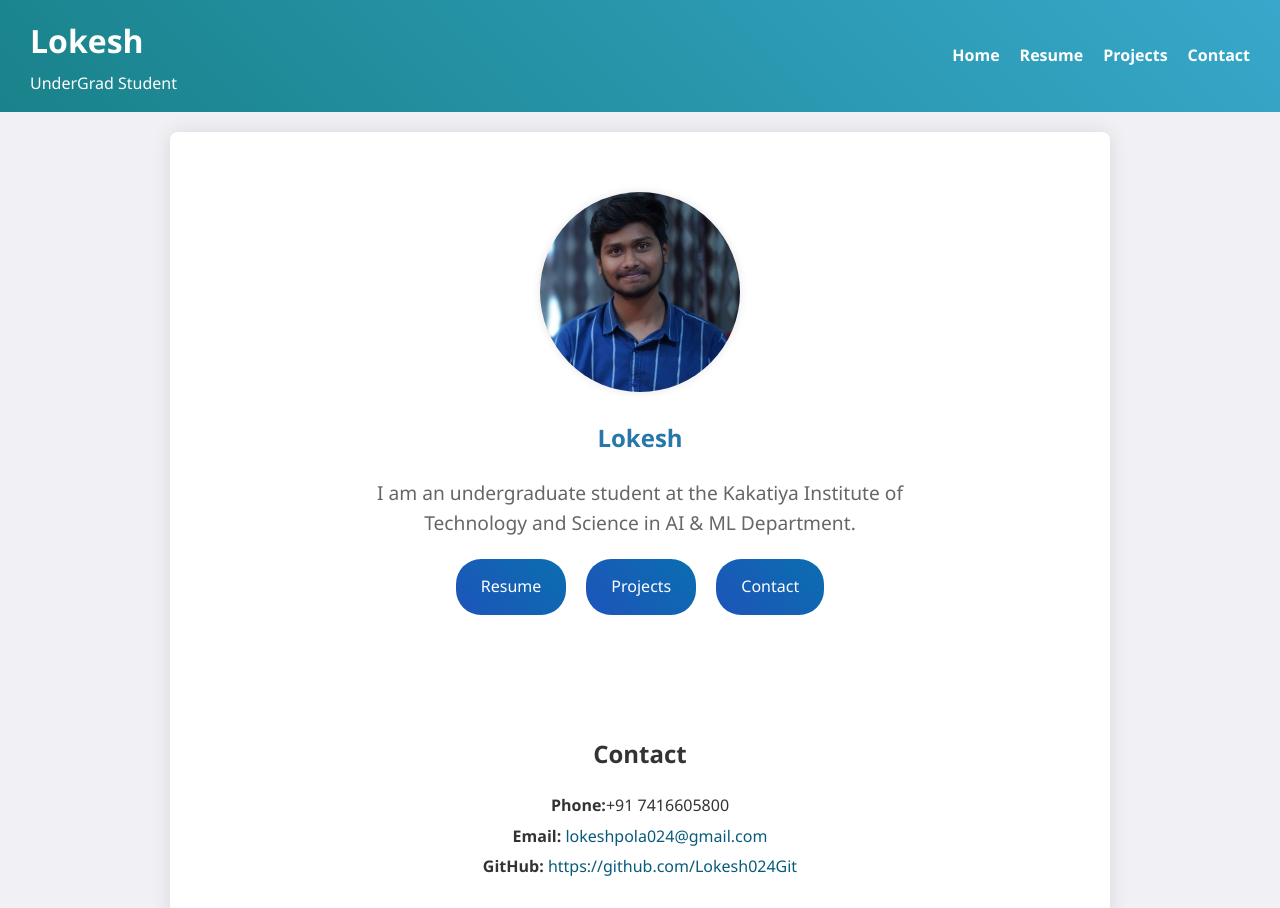
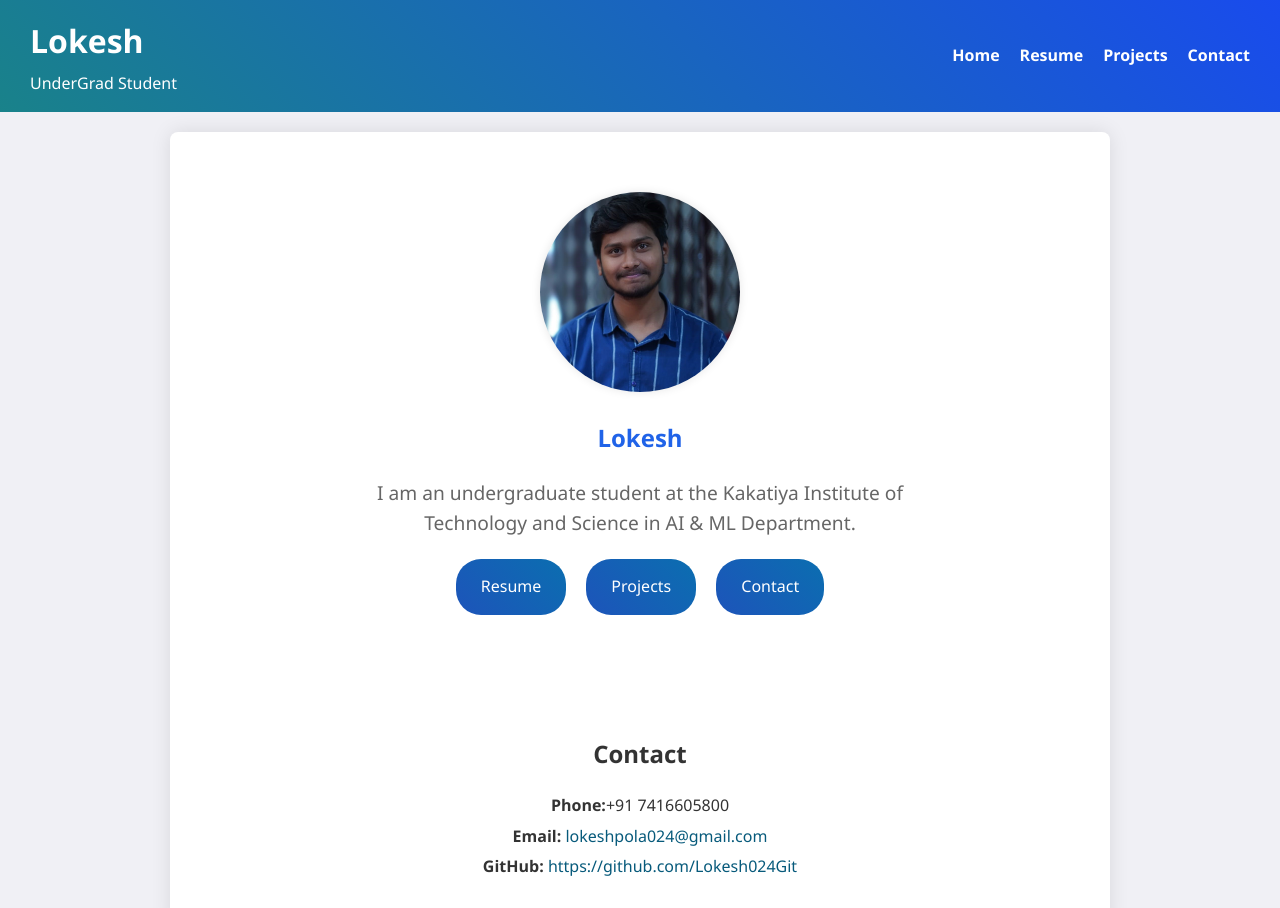
Before and after one commit to Lokesh024Git/PersonalPortfolio, a plain HTML site: page index.html in a window 1280 px wide. Shown: the top 908 px of the page. Drawn offline with Linux system fonts and the light colour scheme.

Commit message:
Update styles.css

```diff
--- a/styles.css
+++ b/styles.css
@@ -12,7 +12,7 @@ header {
     justify-content: space-between;
     align-items: center;
     padding: 15px 30px;
-    background: linear-gradient(45deg, #19828a, #37a8cb);
+    background: linear-gradient(45deg, #19828a, #194bed);
     color: white;
 }
 
@@ -76,7 +76,7 @@ main {
 
 .intro h2 {
     margin-top: 0;
-    color: #2777a9;
+    color: #2063e8;
 }
 
 .about-me {
```
